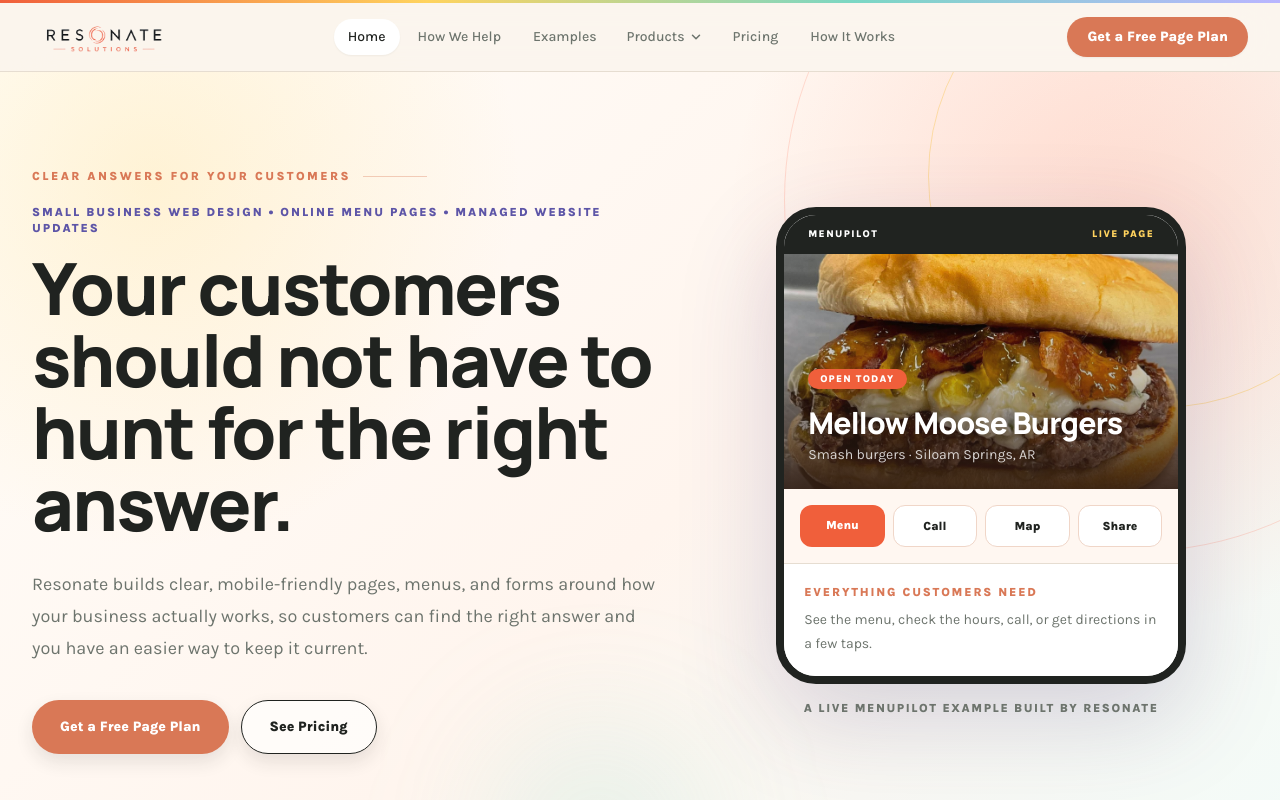
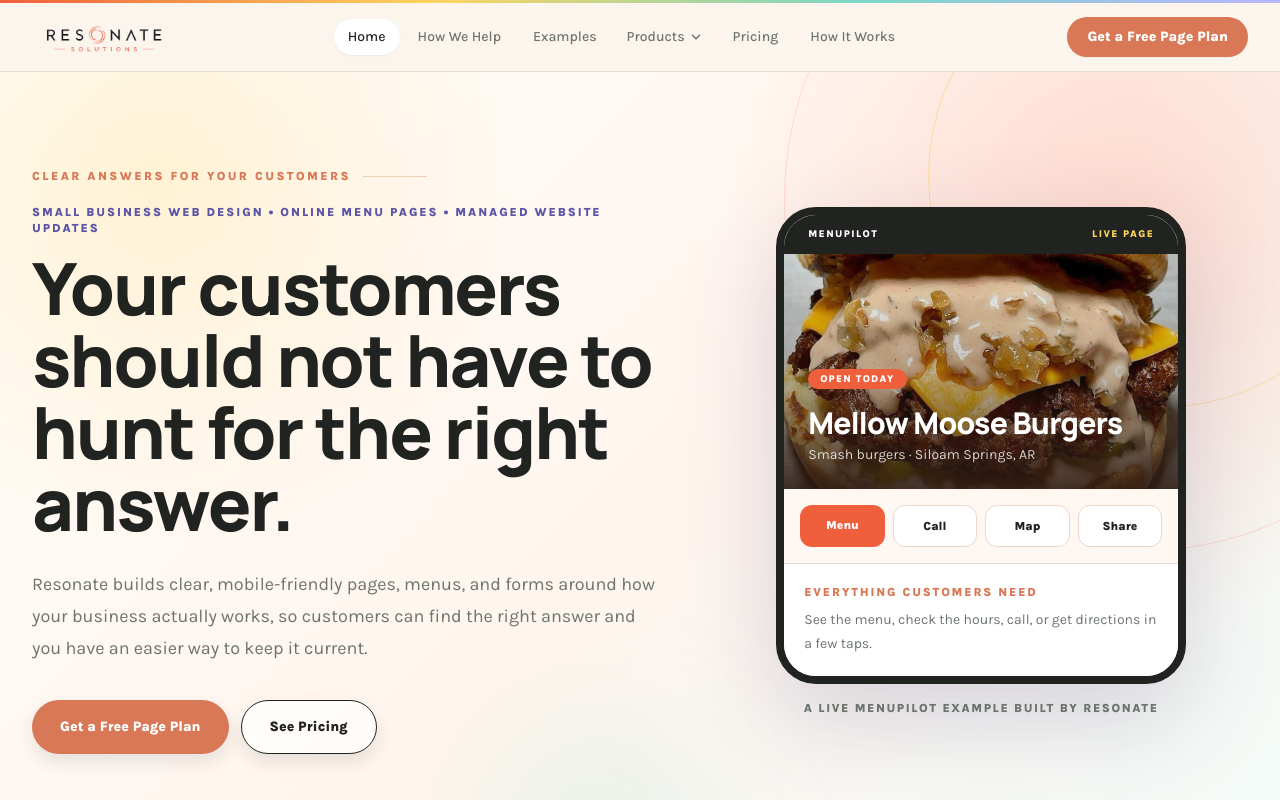
Before and after one commit to kurtis-dev/resonate-solutions, a Next.js app: page / in a window 1280 px wide. Shown: the top 800 px of the page. Built offline with nearby package versions, Linux system fonts and the light colour scheme.

Commit message:
Restore Mellow Moose homepage images

```diff
--- a/app/page.tsx
+++ b/app/page.tsx
@@ -165,7 +165,7 @@
             <div className="overflow-hidden rounded-[2.5rem] border-[8px] border-ink bg-white shadow-[0_34px_100px_rgba(68,53,120,0.2)]">
               <div className="flex items-center justify-between bg-ink px-6 py-3 text-[10px] font-black uppercase tracking-[0.14em] text-white"><span>MenuPilot</span><span className="text-[#ffd35e]">Live page</span></div>
               <div className="relative min-h-[235px] overflow-hidden">
-                <img src="/assets/mellow-moose-slammer-jammer.jpg" alt="Mellow Moose smash burger" className="absolute inset-0 h-full w-full object-cover object-center" />
+                <img src="/assets/mellow-moose-og-smashburger.jpg" alt="Mellow Moose smash burger" className="absolute inset-0 h-full w-full object-cover" />
                 <div className="absolute inset-0 bg-gradient-to-t from-[#2d1b12]/90 via-[#2d1b12]/25 to-transparent" />
                 <div className="absolute inset-x-0 bottom-0 p-6 text-white">
                   <span className="rounded-full bg-[#f05f3b] px-3 py-1 text-[10px] font-black uppercase tracking-[0.12em]">Open today</span>
@@ -258,7 +258,7 @@
           <div className="mt-12 grid gap-8 lg:grid-cols-2">
             <article className="lift overflow-hidden rounded-[1.75rem] border border-[#ffc8b8] bg-white shadow-[0_24px_70px_rgba(240,95,59,0.12)]">
               <div className="relative h-72 overflow-hidden">
-                <img src="/assets/mellow-moose-slammer-jammer.jpg" alt="Mellow Moose smash burger" className="h-full w-full object-cover object-center transition duration-500 hover:scale-[1.02]" />
+                <img src="/assets/mellow-moose-og-smashburger.jpg" alt="Mellow Moose smash burger" className="h-full w-full object-cover object-center transition duration-500 hover:scale-[1.02]" />
                 <div className="absolute inset-0 bg-gradient-to-t from-ink/80 via-transparent to-transparent" />
                 <p className="absolute bottom-5 left-6 text-xs font-black uppercase tracking-[0.15em] text-white">MenuPilot | Mellow Moose</p>
               </div>
```
